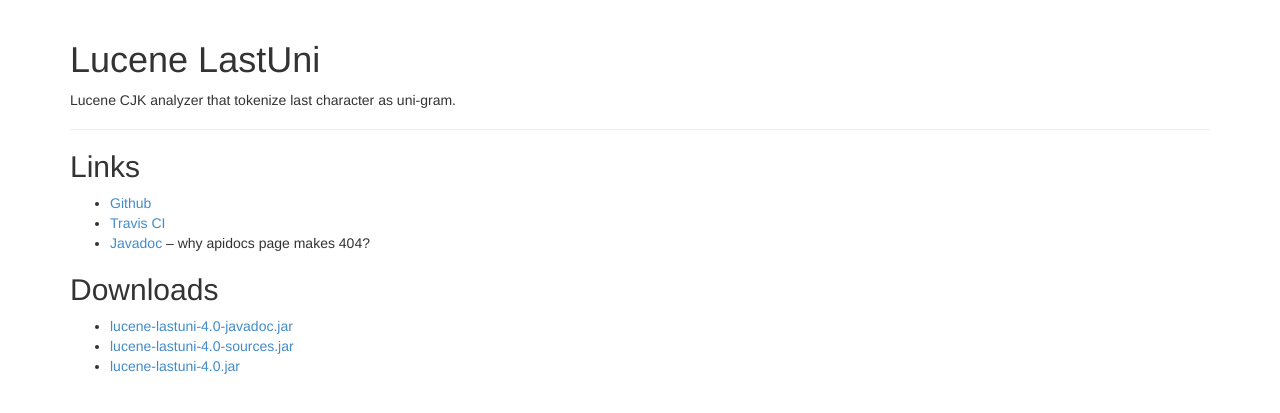
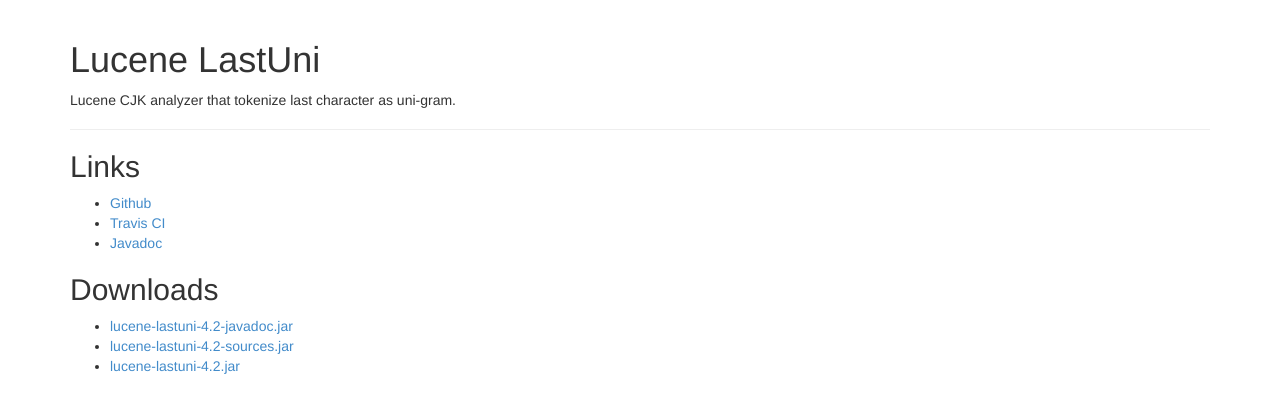
Before and after one commit to buzztaiki/lucene-lastuni, a Jekyll site: the page built from index.md, in a window 1280 px wide. Shown: the top 413 px of the page. Built offline with Jekyll 4.4.1, drawn with Linux system fonts in a browser that asks for light colours.

Commit message:
use sonatype url

```diff
--- a/index.md
+++ b/index.md
@@ -2,6 +2,9 @@
 layout: default
 title: Lucene LastUni
 description: Lucene CJK analyzer that tokenize last character as uni-gram.
+content_url: https://oss.sonatype.org/service/local/repositories/releases/content/com/github/buzztaiki/lucene-lastuni/4.2
+archive_url: https://oss.sonatype.org/service/local/repositories/releases/archive/com/github/buzztaiki/lucene-lastuni/4.2
+artifact_name: lucene-lastuni-4.2
 
 ---
 
@@ -9,11 +12,11 @@ description: Lucene CJK analyzer that tokenize last character as uni-gram.
 
 * [Github](https://github.com/buzztaiki/lucene-lastuni)
 * [Travis CI](https://travis-ci.org/buzztaiki/lucene-lastuni)
-* [Javadoc](/apidocs/) -- why apidocs page makes 404?
+* [Javadoc]({{ page.archive_url }}/{{ page.artifact_name }}-javadoc.jar/!/index.html)
 
 
 ## Downloads
 
-* [lucene-lastuni-4.0-javadoc.jar](/artifacts/lucene-lastuni-4.0-javadoc.jar)
-* [lucene-lastuni-4.0-sources.jar](/artifacts/lucene-lastuni-4.0-sources.jar)
-* [lucene-lastuni-4.0.jar](/artifacts/lucene-lastuni-4.0.jar)
+* [{{ page.artifact_name }}-javadoc.jar]({{ page.content_url }}/{{ page.artifact_name }}-javadoc.jar)
+* [{{ page.artifact_name }}-sources.jar]({{ page.content_url }}/{{ page.artifact_name }}-sources.jar)
+* [{{ page.artifact_name }}.jar]({{ page.content_url }}//{{ page.artifact_name }}.jar)
```
